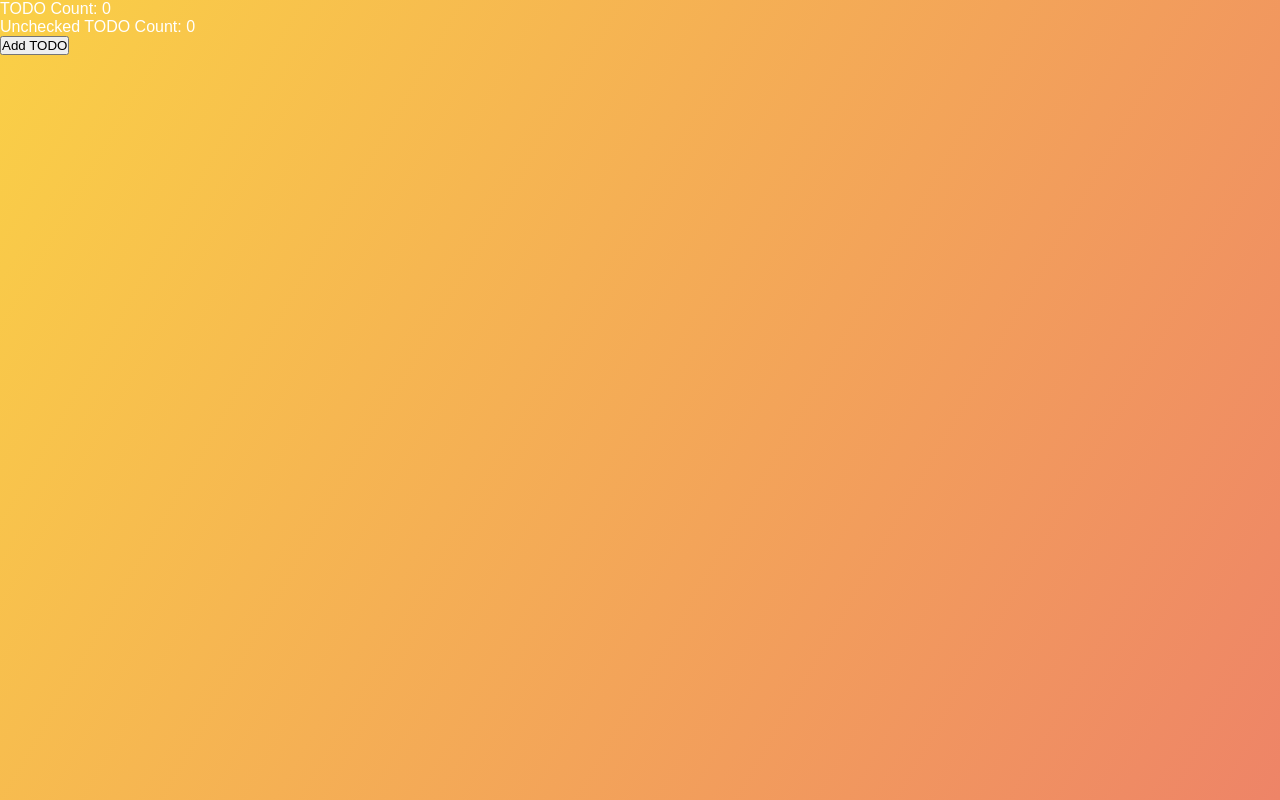
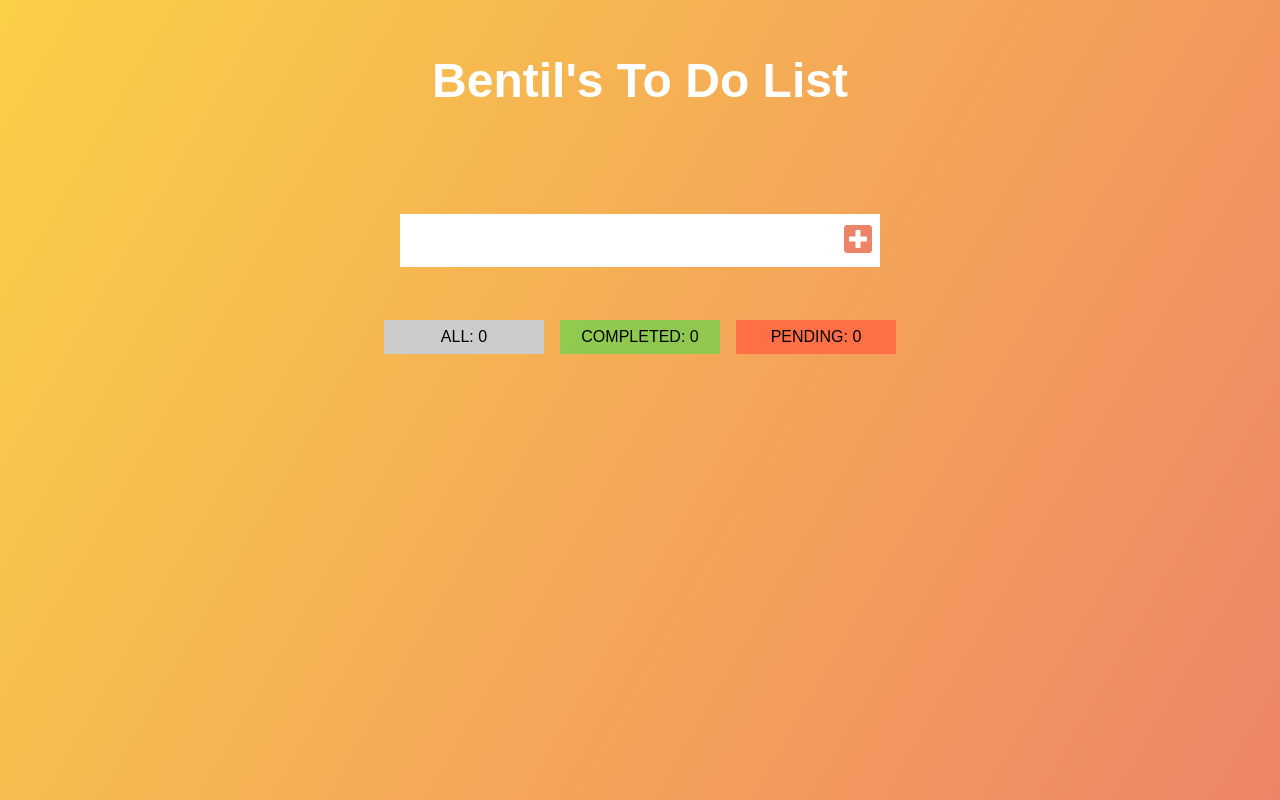
Before and after one commit to qbentil/REST-API-integration-with-React, a React (Create React App) app: page / in a window 1280 px wide. Built offline with nearby package versions, Linux system fonts and the light colour scheme.

Commit message:
Final Comit

```diff
--- a/src/App.js
+++ b/src/App.js
@@ -7,11 +7,11 @@ import React from 'react'
 let id = 0;
 
 const Todo = props => (
-  <li>
-    <input type="checkbox" checked = {props.todo.checked}  onChange={props.onToggle}/>
-    <button  title = "Delete" onClick = { props.onDelete}>Delete</button>
-    <span>{props.todo.text}</span>
-  </li>
+    <div className = {props.todo.checked? "todo completed": "todo"}>
+        <li className = "todo-item"> {props.todo.text}</li>
+        <button className='completed-btn' onClick={props.onToggle}><i className = "fas fa-check"> </i></button>
+        <button  title = "Delete" onClick = { props.onDelete} className='trash-btn'><i className = "fas fa-trash"> </i></button>
+    </div>
 )
 
 class App extends React.Component{
@@ -20,21 +20,27 @@ class App extends React.Component{
       super();
       this.state = {
         todos: [],
+        text: '',
       };
     }
 
     // add TODO
     addTodo()
     {
-      const text = prompt("TODO text please....");
-      if(text !== "")
+
+      if(this.state.text !== "")
       {
         this.setState({
           todos: [
-            ...this.state.todos, { id: id++, text: text, checked: false }
-          ]
+            ...this.state.todos, { id: id++, text: this.state.text, checked: false }
+          ],
+          text: ''
         });
+
+
       }
+
+
     }
 
     // remove TODO
@@ -61,10 +67,30 @@ class App extends React.Component{
     {
       return (
         <div>
-          <div>TODO Count: {this.state.todos.length}</div>
-          <div>Unchecked TODO Count: {this.state.todos.filter(todo => !todo.checked).length}</div>
-          <button onClick={() => this.addTodo()}>Add TODO</button>
-          <ul>
+            <header>
+                <h1>Bentil's To Do List</h1>
+            </header>
+
+            <div className='form'>
+                <input
+                    type="text"
+                    name = "text"
+                    class="todo-input"
+                    value = {this.state.text}
+                    onChange = {(text) => this.setState({[text.target.name]: text.target.value})}
+                />
+                <button class="todo-button" onClick={() => this.addTodo()}>
+                    <i class="fas fa-plus-square"></i>
+                </button>
+            </div>
+
+            <div class="filter">
+                <button class="filter-all">ALL: {this.state.todos.length}</button>
+                <button class="filter-completed" >COMPLETED: {this.state.todos.filter(todo => todo.checked).length}</button>
+                <button class="filter-pending" >PENDING: {this.state.todos.filter(todo => !todo.checked).length}</button>
+            </div>
+            <div className = "todo-container">
+                <ul className="todo-list">
                     {this.state.todos.map( todo => (
                     <Todo
                         todo = {todo}
@@ -75,6 +101,7 @@ class App extends React.Component{
                     ))}
                 </ul>
             </div>
+        </div>
       );
     }
 }
```
Lines whose indentation alone changed are shown as unchanged.
